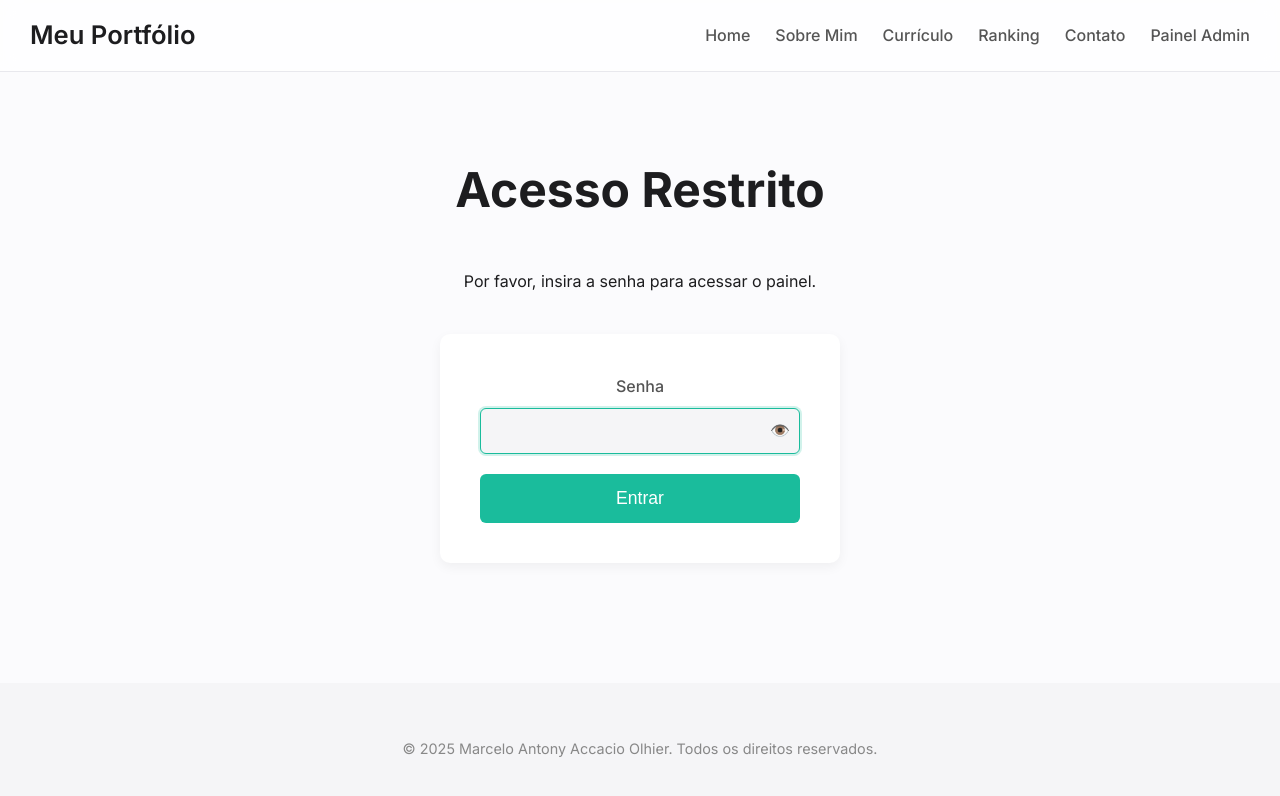
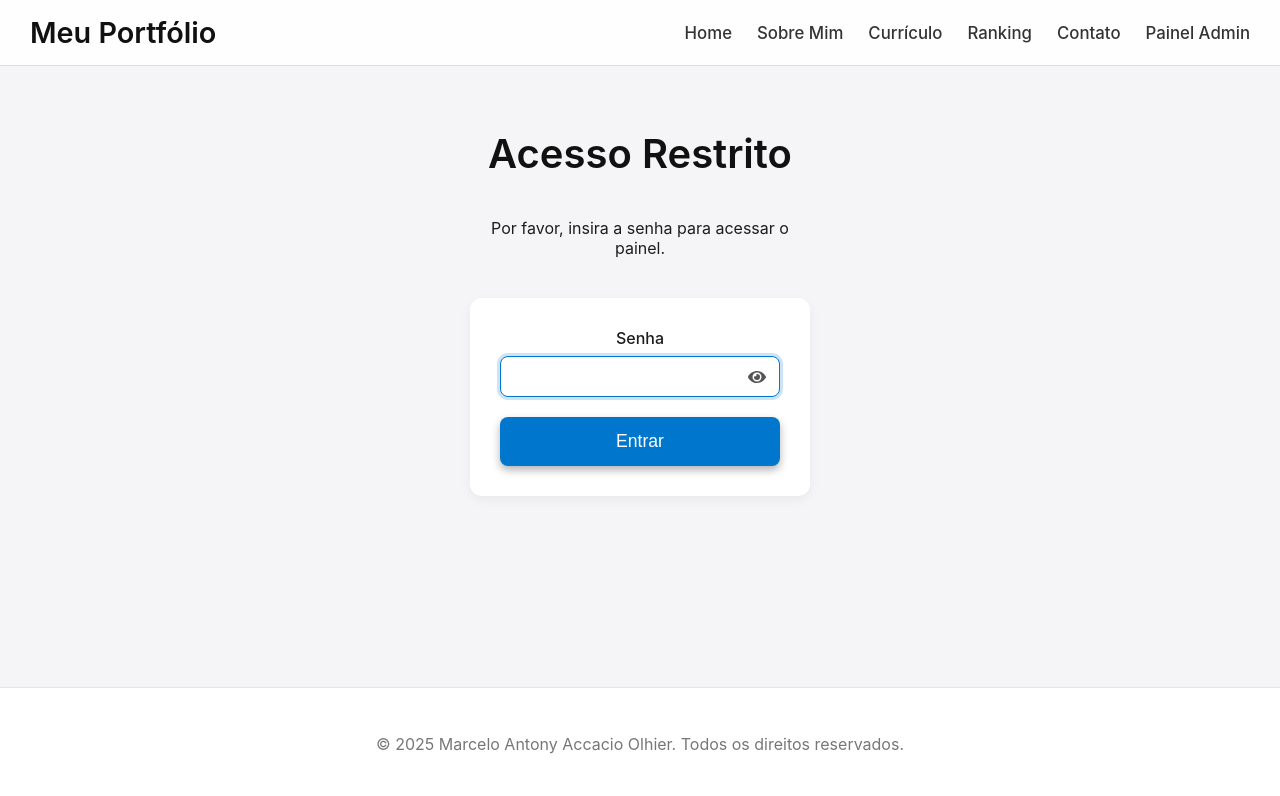
Before and after one commit to Fernando-Accacio/cadastro-atividades, a React (Create React App) app in the folder frontend/: page /admin in a window 1280 px wide. Shown: the top 796 px of the page. Built offline with nearby package versions, Linux system fonts and the light colour scheme.

Commit message:
Alterando cores e efeitos

```diff
--- a/frontend/src/App.css
+++ b/frontend/src/App.css
@@ -11,18 +11,31 @@ main {
   flex-grow: 1;
 }
 
+.container {
+  max-width: 1200px;
+  margin: 0 auto;
+  padding: 30px;
+  box-sizing: border-box;
+}
+
 /* =============================================== */
-/* HEADER STYLES (Efeito Frosted Glass)            */
+/* HEADER STYLES (RESPONSIVO)                      */
 /* =============================================== */
 .app-header {
-  background-color: var(--bg-header);
-  backdrop-filter: blur(10px); /* Efeito "vidro fosco" */
+  background-color: rgba(255, 255, 255, 0.9);
+  backdrop-filter: blur(10px);
   -webkit-backdrop-filter: blur(10px);
+
   padding: 15px 30px;
+
+  color: #111;
+
   display: flex;
   justify-content: space-between;
   align-items: center;
-  border-bottom: 1px solid var(--border-light); /* Borda sutil */
+
+  border-bottom: 1px solid #ddd;
+
   position: sticky;
   top: 0;
   z-index: 10;
@@ -36,21 +49,21 @@ main {
 
 .header-logo h1 {
   margin: 0;
-  font-size: 1.6em; /* Um pouco mais sutil */
-  color: var(--text-primary);
+  font-size: 1.8em;
+  color: #111;
   font-weight: 600;
 }
 
 .nav-menu {
   display: flex;
   align-items: center;
-  gap: 25px; /* Mais espaçamento */
+  gap: 25px;
 }
 
 .nav-menu a {
-  color: var(--text-secondary);
+  color: #333;
   text-decoration: none;
-  font-size: 1em;
+  font-size: 1.05em;
   font-weight: 500;
   transition: color 0.3s;
   padding: 5px 0;
@@ -58,18 +71,30 @@ main {
 }
 
 .nav-menu a:hover {
-  color: var(--text-accent);
+  color: #0077cc;
 }
 
-/* Remove o efeito de linha, deixando mais limpo */
 .nav-menu a::after {
-  display: none;
+  content: '';
+  position: absolute;
+  bottom: 0;
+  left: 0;
+  width: 100%;
+  height: 2px;
+  background-color: #0077cc;
+  transform: scaleX(0);
+  transition: transform 0.3s ease-in-out;
+}
+
+.nav-menu a:hover::after {
+  transform: scaleX(1);
 }
 
 .hamburger {
   display: none;
   cursor: pointer;
-  color: var(--text-primary); /* Ícone de hambúrguer escuro */
+  font-size: 1.8rem;
+  color: #111;
 }
 
 @media screen and (max-width: 960px) {
@@ -79,12 +104,10 @@ main {
     width: 100%;
     height: calc(100vh - 70px);
     position: absolute;
-    top: 70px; /* Ajuste para bater com a altura do header */
+    top: 70px;
     left: -100%;
     transition: all 0.5s ease;
-    background-color: var(--bg-header); /* Fundo fosco também no mobile */
-    backdrop-filter: blur(10px);
-    -webkit-backdrop-filter: blur(10px);
+    background-color: #ffffff;
     padding-top: 40px;
   }
 
@@ -94,7 +117,6 @@ main {
 
   .nav-menu a {
     font-size: 1.5rem;
-    color: var(--text-primary); /* Links escuros no menu mobile */
   }
 
   .hamburger {
@@ -102,64 +124,68 @@ main {
   }
 }
 
-/* =============================================== */
-/* ESTILOS DE PÁGINA (TÍTULOS, SEÇÕES, ETC)        */
-/* =============================================== */
 .page-title {
-  color: var(--text-primary);
+  color: #111;
   text-align: center;
   margin-bottom: 40px;
-  font-size: 3rem; /* Títulos maiores */
-  font-weight: 700;
+  font-size: 2.5rem;
+  font-weight: 600;
 }
 
 .about-section {
-  background-color: var(--bg-card);
-  padding: 50px; /* Mais padding */
-  border-radius: var(--radius-main);
+  background-color: white;
+  padding: 48px;
+  border-radius: 12px;
   margin-bottom: 40px;
-  box-shadow: var(--shadow-soft);
+  box-shadow: 0 4px 12px rgba(0,0,0,0.05);
   text-align: center;
 }
 
 .about-section h2 {
   font-size: 2.8rem;
   margin-bottom: 20px;
-  font-weight: 700;
+  font-weight: 600;
 }
 
 .about-section img {
-  width: 200px; /* Um pouco menor */
-  height: 200px;
+  width: 220px;
+  height: 220px;
   border-radius: 50%;
   object-fit: cover;
-  transition: transform 0.4s ease, box-shadow 0.4s ease;
-  box-shadow: 0 4px 15px rgba(0,0,0,0.1);
+  transition: transform 0.3s, box-shadow 0.3s;
 }
 
 .about-section img:hover {
-  transform: scale(1.05); /* Efeito de zoom sutil */
-  box-shadow: 0 8px 25px rgba(0,0,0,0.15);
+  box-shadow: 0 8px 24px rgba(0,0,0,0.1);
+  transform: translateY(-5px);
 }
 
 .about-section p {
-  font-size: 1.1rem; /* Texto maior */
-  line-height: 1.7;
-  color: var(--text-secondary);
-  max-width: 700px; /* Limita a largura do texto */
-  margin: 20px auto 0 auto;
+  font-size: 1.05rem;
+  line-height: 1.6;
 }
 
-.about-section p a {
-  color: var(--text-accent);
+.link-effect {
+  position: relative;
+  color: #0077cc;
   text-decoration: none;
   font-weight: 500;
-  border-bottom: 1px solid transparent;
-  transition: border-bottom 0.3s;
 }
 
-.about-section p a:hover {
-  border-bottom: 1px solid var(--text-accent);
+.link-effect::after {
+  content: '';
+  position: absolute;
+  bottom: -2px;
+  left: 0;
+  width: 100%;
+  height: 2px;
+  background-color: #0077cc;
+  transform: scaleX(0);
+  transition: transform 0.3s ease-in-out;
+}
+
+.link-effect:hover::after {
+  transform: scaleX(1);
 }
 
 /* =============================================== */
@@ -172,18 +198,18 @@ main {
 }
 
 .project-card {
-  background-color: var(--bg-card);
-  border-radius: var(--radius-main);
+  background-color: white;
+  border-radius: 12px;
   overflow: hidden;
-  box-shadow: var(--shadow-soft);
+  box-shadow: 0 4px 12px rgba(0,0,0,0.05);
   transition: transform 0.3s, box-shadow 0.3s;
   display: flex;
   flex-direction: column;
 }
 
 .project-card:hover {
-  transform: translateY(-3px);
-  box-shadow: 0 8px 20px rgba(0,0,0,0.08);
+  transform: translateY(-5px);
+  box-shadow: 0 8px 24px rgba(0,0,0,0.1);
 }
 
 .project-card img {
@@ -193,7 +219,7 @@ main {
 }
 
 .project-card-content {
-  padding: 25px; /* Mais padding */
+  padding: 24px;
   flex-grow: 1;
   display: flex;
   flex-direction: column;
@@ -201,14 +227,13 @@ main {
 
 .project-card-content h3 {
   margin-top: 0;
-  color: var(--text-primary);
+  color: #111;
   font-weight: 600;
+  font-size: 1.4rem;
 }
 
 .project-card-content p {
   flex-grow: 1;
-  color: var(--text-secondary);
-  font-size: 0.95rem;
   line-height: 1.6;
 }
 
@@ -219,51 +244,56 @@ main {
   margin-top: 20px;
   gap: 10px;
   flex-wrap: wrap;
+  padding: 0 24px 24px;
 }
 
-/* Botão base */
 .project-card-footer a,
 .project-card-footer .vote-button {
-  padding: 8px 16px; /* Padding ligeiramente maior */
-  border-radius: 6px; /* Bordas mais sutis */
+  padding: 10px 16px;
+  border-radius: 8px;
   border: none;
+  color: white;
   text-decoration: none;
   font-family: inherit;
   font-size: 0.95em;
   font-weight: 500;
   text-align: center;
   cursor: pointer;
-  transition: all 0.3s;
+  box-shadow: 0 4px 8px rgba(0,0,0,0.3);
+  transition: background-color 0.3s, transform 0.2s, box-shadow 0.2s;
   line-height: normal;
-  min-width: 100px;
 }
 
-/* Botão Primário (Ver Projeto) */
-.project-card-footer a {
-  background-color: var(--text-accent);
-  color: white;
-}
-.project-card-footer a:hover {
-  background-color: var(--bg-accent-hover);
+.project-card-footer a:hover,
+.project-card-footer .vote-button:hover {
+  transform: translateY(-1px);
+  box-shadow: 0 6px 12px rgba(0,0,0,0.4);
 }
 
-/* Botão Secundário (Votar) */
+.project-card-footer a {
+  background-color: #0077cc;
+}
+
+.project-card-footer a:hover {
+  background-color: #005fa3;
+}
+
 .vote-button {
-  background-color: var(--bg-gray-light);
-  color: var(--text-primary);
+  background-color: #333;
 }
+
 .vote-button:hover {
-  background-color: var(--border-light);
+  background-color: #111;
 }
 
 .image-placeholder {
   width: 100%;
   height: 200px;
-  background-color: var(--bg-gray-light);
+  background-color: #f5f5f7;
   display: flex;
   align-items: center;
   justify-content: center;
-  color: var(--text-tertiary);
+  color: #999;
   font-style: italic;
 }
 
@@ -273,10 +303,10 @@ main {
 .contact-form {
   max-width: 600px;
   margin: 40px auto;
-  padding: 40px; /* Mais padding */
-  background: var(--bg-card);
-  border-radius: var(--radius-main);
-  box-shadow: var(--shadow-soft);
+  padding: 30px;
+  background: white;
+  border-radius: 12px;
+  box-shadow: 0 4px 12px rgba(0,0,0,0.05);
 }
 
 .form-group {
@@ -285,95 +315,88 @@ main {
 
 .form-group label {
   display: block;
-  margin-bottom: 8px; /* Mais espaço */
+  margin-bottom: 8px;
   font-weight: 500;
-  color: var(--text-secondary);
 }
 
-/* Inputs e Textareas mais "Apple" */
 .form-group input,
 .form-group textarea {
   width: 100%;
-  padding: 12px 14px;
-  border: 1px solid var(--border-light);
-  background-color: var(--bg-gray-light);
-  border-radius: 6px;
+  padding: 12px;
+  border: 1px solid #ccc;
+  border-radius: 8px;
   box-sizing: border-box;
-  font-family: var(--font-main);
-  font-size: 1rem;
+  background-color: #fafafa;
   transition: border-color 0.3s, box-shadow 0.3s;
 }
 
 .form-group input:focus,
 .form-group textarea:focus {
+  border-color: #0077cc;
+  box-shadow: 0 0 0 3px rgba(0, 119, 204, 0.2);
   outline: none;
-  border-color: var(--text-accent);
-  box-shadow: 0 0 0 2px rgba(26, 188, 156, 0.2);
+  background-color: #fff;
 }
 
-/* Botão de Submit (cor de destaque) */
 .contact-form button {
   width: 100%;
   padding: 14px;
-  background-color: var(--text-accent);
+  background-color: #0077cc;
   color: white;
   border: none;
-  border-radius: 6px;
+  border-radius: 8px;
   font-size: 1.1em;
   font-weight: 500;
   cursor: pointer;
-  transition: background-color 0.3s;
+  box-shadow: 0 4px 8px rgba(0,0,0,0.3);
+  transition: background-color 0.3s, box-shadow 0.2s, transform 0.2s;
 }
 
 .contact-form button:hover {
-  background-color: var(--bg-accent-hover);
+  background-color: #005fa3;
+  box-shadow: 0 6px 12px rgba(0,0,0,0.4);
+  transform: translateY(-1px);
 }
 
-/* Botão de Download */
 .download-button {
   display: block;
   width: 250px;
   margin: 40px auto;
-  padding: 14px 20px;
-  background-color: var(--text-accent);
+  padding: 15px 20px;
+  background-color: #111;
   color: white;
   text-align: center;
   text-decoration: none;
-  border-radius: 6px;
+  border-radius: 8px;
   font-size: 1.1em;
   font-weight: 500;
-  transition: background-color 0.3s, transform 0.3s;
+  box-shadow: 0 4px 8px rgba(0,0,0,0.3);
+  transition: background-color 0.3s, transform 0.3s, box-shadow 0.3s;
 }
 
 .download-button:hover {
-  background-color: var(--bg-accent-hover);
+  background-color: #333;
   transform: translateY(-2px);
+  box-shadow: 0 6px 12px rgba(0,0,0,0.4);
 }
 
-/* Botão de Perigo (outline) */
 .danger-button {
-  background-color: transparent;
-  color: var(--text-danger);
-  border: 1px solid var(--text-danger);
+  background-color: #e74c3c;
+  color: white;
+  border: none;
   padding: 10px 15px;
-  border-radius: 6px;
+  border-radius: 8px;
   cursor: pointer;
   font-size: 1em;
   font-weight: 500;
-  transition: background-color 0.3s, color 0.3s, opacity 0.3s;
+  box-shadow: 0 4px 8px rgba(0,0,0,0.3);
+  transition: background-color 0.3s, box-shadow 0.2s, transform 0.2s;
 }
 
 .danger-button:hover {
-  background-color: var(--bg-danger-hover);
-  color: white;
-}
-.danger-button:disabled {
-  opacity: 0.5;
-  cursor: not-allowed;
-}
-.danger-button:disabled:hover {
-  background-color: transparent;
-  color: var(--text-danger);
+  background-color: #c0392b;
+  box-shadow: 0 6px 12px rgba(0,0,0,0.4);
+  transform: translateY(-1px);
 }
 
 /* =============================================== */
@@ -382,60 +405,50 @@ main {
 .data-table {
   width: 100%;
   border-collapse: collapse;
-  background: var(--bg-card);
-  box-shadow: var(--shadow-soft);
-  border-radius: var(--radius-main);
-  overflow: hidden; /* Garante que o radius funcione */
+  background: white;
+  box-shadow: 0 4px 12px rgba(0,0,0,0.05);
+  border-radius: 12px;
+  overflow: hidden;
 }
 
-/* Remove todas as bordas, exceto a de baixo */
 .data-table th, .data-table td {
-  border: none;
-  border-bottom: 1px solid var(--border-light);
-  padding: 16px; /* Mais espaçamento */
+  border: 1px solid #eee;
+  padding: 14px;
   text-align: left;
 }
 
-/* Cabeçalho limpo */
 .data-table th {
-  background-color: var(--bg-gray-light);
+  background-color: #f5f5f7;
+  color: #333;
   font-weight: 600;
-  color: var(--text-secondary);
-  font-size: 0.9rem;
   text-transform: uppercase;
+  font-size: 0.9em;
   letter-spacing: 0.5px;
 }
 
-/* Remove a borda da última linha */
-.data-table tr:last-child td {
-  border-bottom: none;
+.data-table tr:nth-child(even) {
+  background-color: #fafafa;
 }
 
-/* Zebra (alternar cor) removida para um visual mais limpo */
-.data-table tr:nth-child(even) {
-  background-color: transparent;
-}
-
-/* Estilos de Ranking (Top 3) mantidos, são sutis */
-.top-rank-1 { background-color: #fffbe6; font-weight: 700; }
-.top-rank-2 { background-color: #f7f7f7; font-weight: 500; }
-.top-rank-3 { background-color: #fff5ed; font-weight: 500; }
-.rank-medal { margin-left: 8px; font-size: 1.2em; }
-
-/* Tabela Responsiva (Mobile) - Lógica mantida, estilo ajustado */
 @media screen and (max-width: 768px) {
   .data-table {
     border: none;
-    box-shadow: none; /* Remove sombra principal no mobile */
+    box-shadow: none;
+    border-radius: 0;
   }
-  .data-table thead { display: none; }
+
+  .data-table thead {
+    display: none;
+  }
 
   .data-table tr {
     display: block;
     margin-bottom: 20px;
-    border: 1px solid var(--border-light);
-    border-radius: var(--radius-main);
-    box-shadow: var(--shadow-soft);
+    border: none;
+    border-radius: 12px;
+    box-shadow: 0 4px 12px rgba(0,0,0,0.05);
+    overflow: hidden;
+    background: #fff;
   }
 
   .data-table td {
@@ -443,57 +456,93 @@ main {
     text-align: right;
     padding-left: 50%;
     position: relative;
-    border-bottom: 1px solid var(--border-light);
-    padding-top: 12px;
-    padding-bottom: 12px;
-    padding-right: 12px;
+    border-bottom: 1px solid #eee;
+    padding-top: 14px;
+    padding-bottom: 14px;
+    padding-right: 14px;
     overflow-wrap: break-word;
   }
-  .data-table td:last-child { border-bottom: none; }
+
+  .data-table tr:nth-child(even) {
+     background-color: #fff;
+  }
+
+  .data-table td:first-child {
+      background-color: #f5f5f7;
+      font-weight: 600;
+      border-radius: 12px 12px 0 0;
+  }
+
+  .data-table td:last-child {
+    border-bottom: none;
+  }
 
   .data-table td::before {
     content: attr(data-label);
     position: absolute;
-    left: 12px;
+    left: 14px;
     width: 45%;
     font-weight: 600;
     text-align: left;
     white-space: nowrap;
-    color: var(--text-primary);
+    color: #111;
   }
+}
+
+.top-rank-1 {
+  background-color: #fffbe6;
+  font-weight: bold;
+}
+
+.top-rank-2 {
+  background: linear-gradient(to right, #f0f0f0, #dcdcdc);
+  font-weight: 600;
+}
+
+.top-rank-3 {
+  background-color: #fff1e6;
+  font-weight: 500;
+}
+
+.rank-medal {
+  margin-left: 8px;
+  font-size: 1.2em;
 }
 
 /* =============================================== */
 /* PÁGINA SOBRE MIM / HOBBIES                      */
 /* =============================================== */
 .informal-intro {
-  background-color: var(--bg-card);
+  background-color: #fff;
   padding: 30px;
-  border-radius: var(--radius-main);
-  box-shadow: var(--shadow-soft);
+  border-radius: 12px;
+  box-shadow: 0 4px 12px rgba(0,0,0,0.05);
   text-align: center;
   margin-bottom: 40px;
   font-size: 1.1em;
   line-height: 1.7;
-  color: var(--text-secondary);
 }
 
 .hobbies-container {
   display: flex;
   flex-direction: column;
-  gap: 30px;
+  gap: 40px;
 }
 
 .hobby-card {
-  background-color: var(--bg-card);
-  border-radius: var(--radius-main);
-  box-shadow: var(--shadow-soft);
+  background-color: #fff;
+  border-radius: 12px;
+  box-shadow: 0 4px 12px rgba(0,0,0,0.05);
   display: flex;
   flex-direction: column;
   overflow: hidden;
   transition: transform 0.3s, box-shadow 0.3s;
 }
-.hobby-card:hover { transform: translateY(-3px); box-shadow: 0 8px 20px rgba(0,0,0,0.08); }
+
+.hobby-card:hover {
+  transform: translateY(-5px);
+  box-shadow: 0 8px 24px rgba(0,0,0,0.1);
+}
 
 .hobby-image {
   width: 100%;
@@ -502,37 +551,47 @@ main {
 }
 
 .hobby-content {
-  padding: 25px; /* Mais padding */
+  padding: 24px;
   flex-grow: 1;
 }
 
 .hobby-content h3 {
   margin-top: 0;
-  color: var(--text-primary);
-  font-size: 1.8rem;
+  color: #111;
+  font-size: clamp(1.5rem, 4vw, 1.8rem);
   font-weight: 600;
 }
 
-.hobby-content p {
-  color: var(--text-secondary);
-  font-size: 1rem;
-}
+@media (min-width: 768px) {
+  .informal-intro {
+    padding: 40px;
+    font-size: 1.15em;
+  }
 
-/* Lógica de layout alternado (desktop) */
-@media (min-width: 768px) {
-  .informal-intro { padding: 40px; }
-  .hobbies-container { gap: 40px; }
-  .hobby-card { flex-direction: row; }
-  .hobby-card:nth-child(even) { flex-direction: row-reverse; }
-  .hobby-image { width: 45%; height: 350px; }
-  .hobby-content { padding: 40px; width: 55%; }
+  .hobby-card {
+    flex-direction: row;
+  }
+
+  .hobby-card:nth-child(even) {
+    flex-direction: row-reverse;
+  }
+
+  .hobby-image {
+    width: 40%;
+    height: 300px;
+  }
+
+  .hobby-content {
+    padding: 30px;
+    width: 60%;
+  }
 }
 
 /* =============================================== */
 /* OUTROS COMPONENTES                              */
 /* =============================================== */
 .social-links {
-  margin-top: 30px; /* Mais espaço */
+  margin-top: 25px;
   display: flex;
   justify-content: center;
   align-items: center;
@@ -541,28 +600,31 @@ main {
 }
 
 .social-links a {
-  color: var(--text-secondary); /* Cor secundária */
+  color: #555;
   text-decoration: none;
   display: flex;
   align-items: center;
   gap: 8px;
-  font-size: 1.05em;
+  font-size: 1.1em;
   font-weight: 500;
-  transition: color 0.3s;
+  transition: color 0.3s, background 0.2s, box-shadow 0.2s, transform 0.2s;
+  padding: 4px 8px;
+  border-radius: 6px;
 }
+
 .social-links a:hover {
-  color: var(--text-accent);
+  color: #0077cc;
+  background: rgba(0,0,0,0.05);
+  box-shadow: 0 4px 10px rgba(0,0,0,0.15);
+  transform: translateY(-1px);
 }
 
 .admin-section {
-  background-color: var(--bg-card);
+  background-color: #fff;
   padding: 30px;
-  border-radius: var(--radius-main);
-  box-shadow: var(--shadow-soft);
+  border-radius: 12px;
+  box-shadow: 0 4px 12px rgba(0,0,0,0.05);
   margin-bottom: 40px;
-}
-.admin-section h2 {
-  margin-top: 0;
 }
 
 .admin-actions {
@@ -572,14 +634,11 @@ main {
   flex-wrap: wrap;
 }
 
-/* =============================================== */
-/* RODAPÉ                                          */
-/* =============================================== */
 .app-footer {
   text-align: center;
-  padding: 40px 20px;
-  margin-top: 40px;
-  background-color: var(--bg-gray-light);
-  color: var(--text-tertiary);
-  font-size: 0.9rem;
+  padding: 30px;
+  margin-top: 60px;
+  background-color: #ffffff;
+  color: #777;
+  border-top: 1px solid #e5e5e5;
 }
--- a/frontend/src/index.css
+++ b/frontend/src/index.css
@@ -10,7 +10,7 @@
   --bg-header: rgba(255, 255, 255, 0.7); /* Fundo do header semi-transparente para o blur */
   --bg-gray-light: #f5f5f7; /* Fundo de inputs e rodapé */
   --bg-accent-hover: #16a085; /* Versão escura do accent */
-  --bg-danger-hover: #e74c3c;
+  --bg-danger-hover: #c0392b; /* Vermelho mais escura para hover */
 
   --text-primary: #1d1d1f; /* Cor de texto principal (quase preto) */
   --text-secondary: #555555; /* Cor de texto para descrições */
@@ -26,28 +26,25 @@
 /* --- ESTILOS GLOBAIS DO BODY --- */
 body {
   margin: 0;
-  font-family: var(--font-main);
+  font-family: -apple-system, BlinkMacSystemFont, 'Segoe UI', 'Roboto', 'Oxygen',
+    'Ubuntu', 'Cantarell', 'Fira Sans', 'Droid Sans', 'Helvetica Neue',
+    sans-serif;
   -webkit-font-smoothing: antialiased;
   -moz-osx-font-smoothing: grayscale;
-  background-color: var(--bg-main);
-  color: var(--text-primary);
-  font-size: 16px;
-  line-height: 1.6;
+
+  background-color: #f5f5f7;
+
+  color: #1d1d1f;
 }
 
 code {
-  font-family: source-code-pro, Menlo, Monaco, Consolas, 'Courier New', monospace;
+  font-family: source-code-pro, Menlo, Monaco, Consolas, 'Courier New',
+    monospace;
 }
 
 .container {
-  max-width: 1080px; /* Um pouco mais estreito para focar o conteúdo */
+  max-width: 1200px;
   margin: 0 auto;
-  padding: 20px;
+  padding: 30px;
+  box-sizing: border-box;
 }
-
-/* Ajuste de padding para telas maiores */
-@media (min-width: 768px) {
-  .container {
-    padding: 40px;
-  }
-}
--- a/frontend/src/pages/AdminPage.js
+++ b/frontend/src/pages/AdminPage.js
@@ -1,5 +1,7 @@
 import React, { useState, useEffect } from 'react';
 import axios from 'axios';
+// NOVO: Importa os ícones de olho da biblioteca react-icons
+import { FaEye, FaEyeSlash } from 'react-icons/fa';
 
 function AdminPage() {
   const [messages, setMessages] = useState([]);
@@ -97,8 +99,19 @@ function AdminPage() {
             <label htmlFor="password">Senha</label>
             <div style={{ position: 'relative', width: '100%' }}>
               <input type={showPassword ? 'text' : 'password'} id="password" value={password} onChange={(e) => setPassword(e.target.value)} autoFocus />
-              <span style={{ position: 'absolute', right: '10px', top: '50%', transform: 'translateY(-50%)', cursor: 'pointer', userSelect: 'none' }} onClick={() => setShowPassword(!showPassword)}>
-                {showPassword ? '🙈' : '👁️'}
+              <span
+                style={{
+                  position: 'absolute',
+                  right: '14px',
+                  top: '55%',
+                  transform: 'translateY(-50%)',
+                  cursor: 'pointer',
+                  userSelect: 'none',
+                  color: 'var(--text-secondary)'
+                }}
+                onClick={() => setShowPassword(!showPassword)}
+              >
+                {showPassword ? <FaEyeSlash size={18} /> : <FaEye size={18} />}
               </span>
             </div>
           </div>
@@ -109,9 +122,11 @@ function AdminPage() {
     );
   }
 
+  // --- VERIFICAÇÕES DE EXISTÊNCIA ---
   const hasMessages = messages.length > 0;
   const hasVotes = projects.some(p => p.votes > 0);
 
+  // --- PAINEL ADMIN ---
   return (
     <div className="container">
       <h1 className="page-title">Painel do Administrador</h1>
@@ -171,7 +186,7 @@ function AdminPage() {
         {!hasMessages ? (
           <p style={{ textAlign: 'center', fontStyle: 'italic' }}>Nenhuma mensagem recebida ainda.</p>
         ) : (
-         <table className="data-table">
+          <table className="data-table">
             <thead>
               <tr>
                 <th>Data</th>
```
